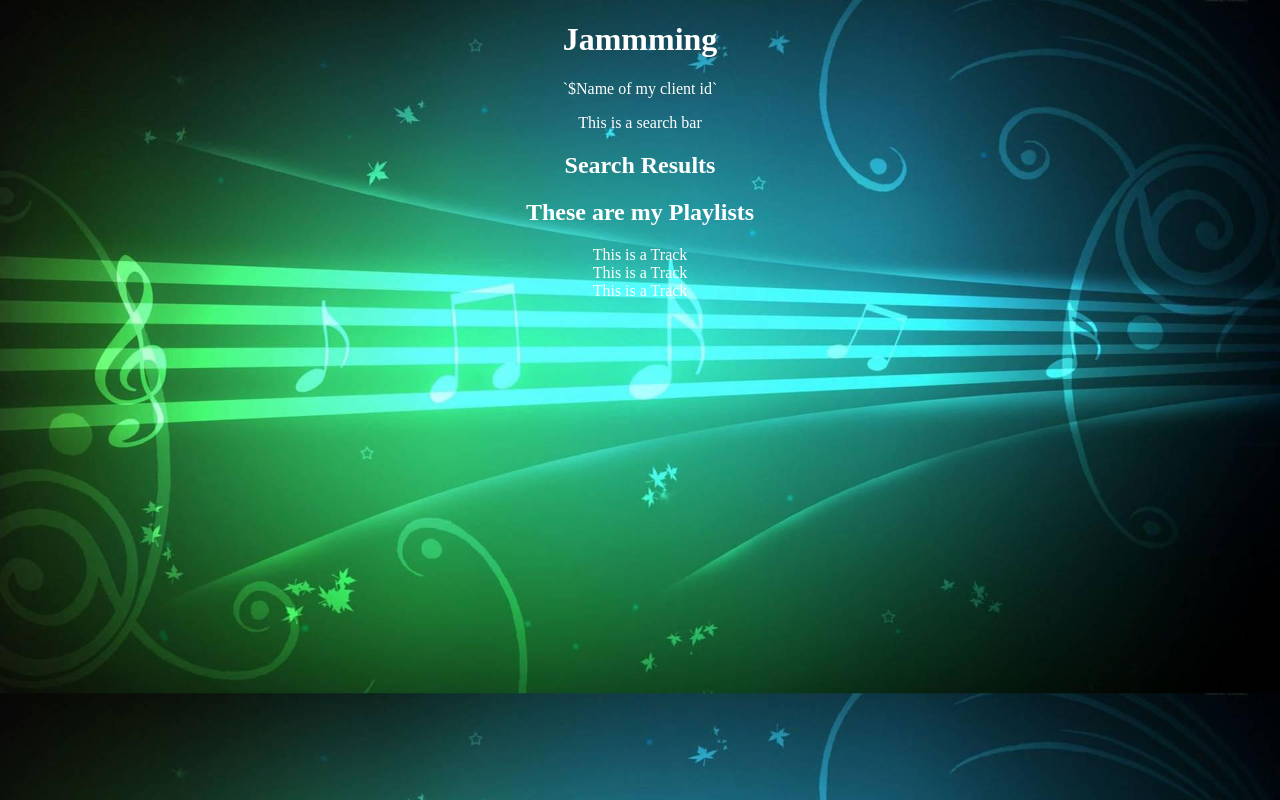
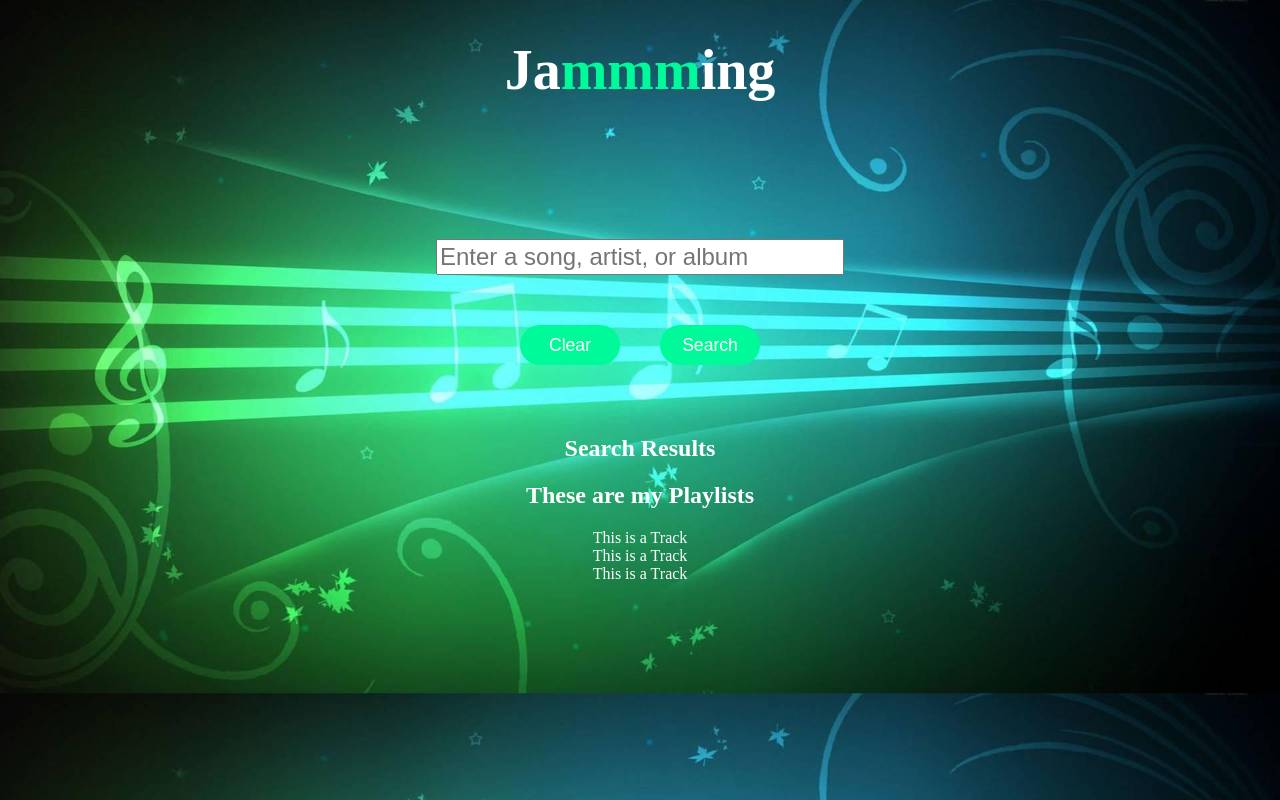
Before and after one commit to jjhenrichs/Jammming, a React (Create React App) app: page / in a window 1280 px wide. Built offline with nearby package versions, Linux system fonts and the light colour scheme.

Commit message:
Added Content and styled the SearchBar

```diff
--- a/src/Components/App.js
+++ b/src/Components/App.js
@@ -6,10 +6,12 @@ import Playlist from "./Playlist";
 function App() {
   return (
     <div className={styles.container}>
-      <h1>Jammming</h1>
-      <p>`${process.env.REACT_APP_CLIENT_ID}`</p>
+      <h1>
+        Ja<span className={styles.highlight}>mmm</span>ing
+      </h1>
+      {/* <p>`${process.env.REACT_APP_CLIENT_ID}`</p> */}
       <SearchBar />
-      <div>
+      <div className={styles.dataContainer}>
         <SearchResult />
         <Playlist />
       </div>
--- a/src/Components/SearchBar.js
+++ b/src/Components/SearchBar.js
@@ -1,5 +1,22 @@
 import React from "react";
+import styles from "../style/SearchBar.module.css";
 
 export default function SearchBar() {
-  return <div>This is a search bar</div>;
+  return (
+    <div className={styles.container}>
+      <input
+        type="text"
+        className={styles.input}
+        placeholder="Enter a song, artist, or album"
+      />
+      <div className={styles.btnContainer}>
+        <button type="reset" className={styles.btn}>
+          Clear
+        </button>
+        <button type="submit" className={styles.btn}>
+          Search
+        </button>
+      </div>
+    </div>
+  );
 }
--- a/src/style/App.module.css
+++ b/src/style/App.module.css
@@ -2,3 +2,11 @@
   text-align: center;
   color: #fff;
 }
+
+.highlight {
+  color: mediumspringgreen;
+}
+
+h1 {
+  font-size: 3.5rem;
+}
--- a/src/style/SearchBar.module.css
+++ b/src/style/SearchBar.module.css
@@ -0,0 +1,31 @@
+.container {
+  display: flex;
+  justify-content: center;
+  align-content: center;
+  flex-direction: column;
+}
+
+.input {
+  width: 400px;
+  height: 30px;
+  margin: 100px auto 50px;
+  font-size: 1.5rem;
+}
+
+.btnContainer {
+  display: flex;
+  justify-content: center;
+  align-content: center;
+}
+
+.btn {
+  width: 100px;
+  height: 40px;
+  font-size: 1.1rem;
+  margin: 0 20px 50px;
+  border-radius: 20px;
+  background-color: mediumspringgreen;
+  color: #fff;
+  border: transparent;
+  cursor: pointer;
+}
```
Also changed, not shown: 2 other files (tests, documents, lock files or other folders).
